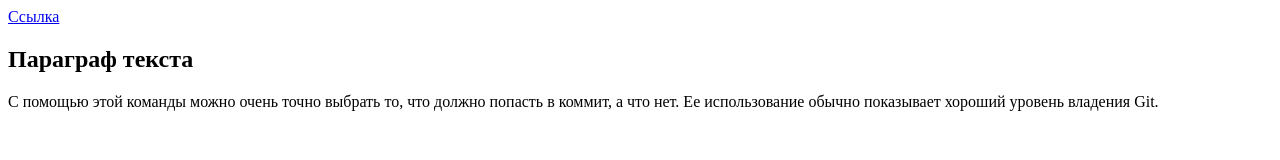
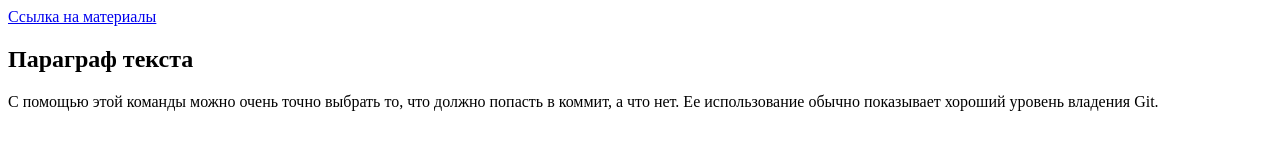
Before and after one commit to sobolevaea/hexlet-git-repetition, a plain HTML site: page index.html in a window 1280 px wide. Drawn offline with Linux system fonts and the light colour scheme.

Commit message:
fix: change link text

```diff
--- a/index.html
+++ b/index.html
@@ -1,5 +1,5 @@
 <a href="#" class="link">
-  Ссылка
+  Ссылка на материалы
 </a>
 <h2 class="title">
   Параграф текста
```
